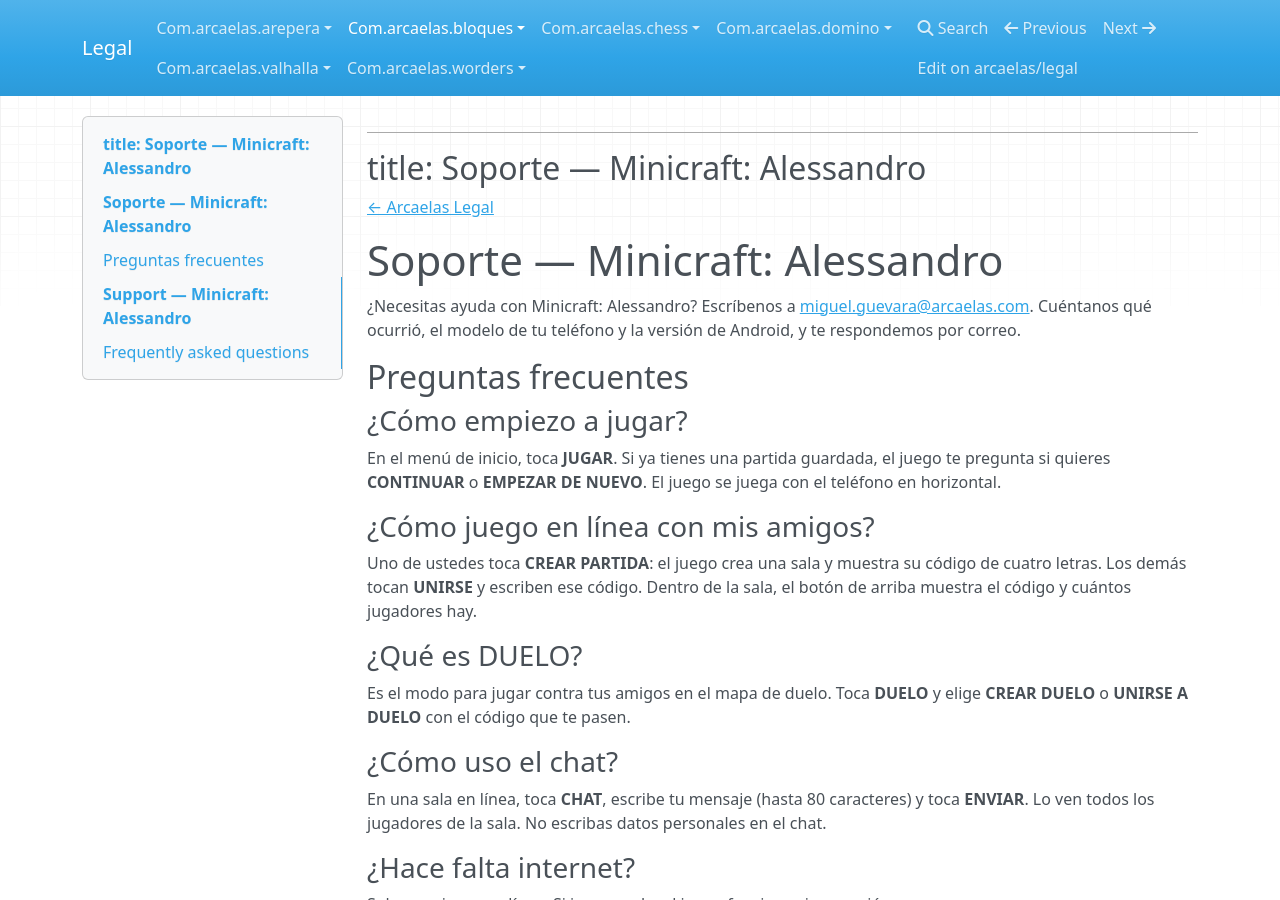
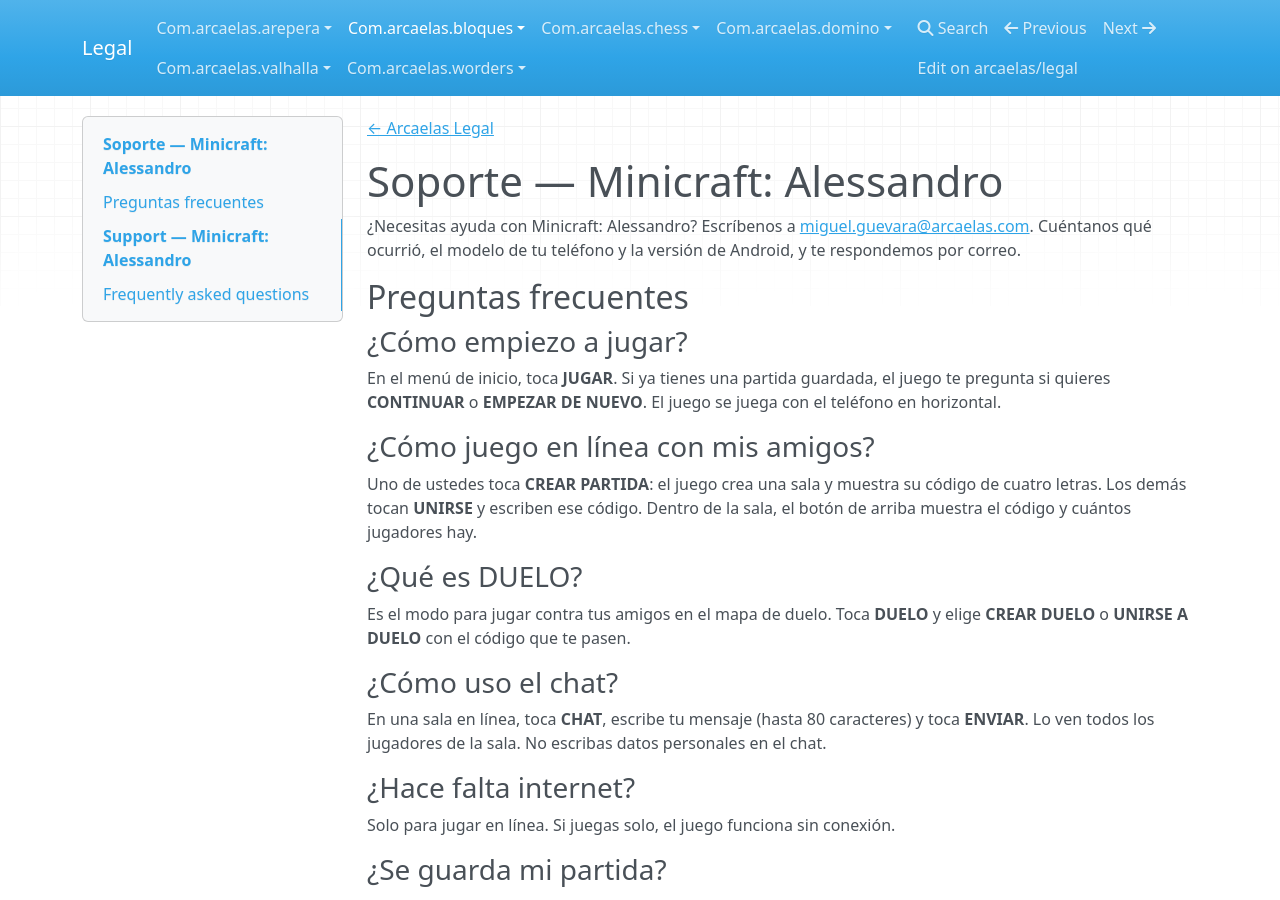
Before and after one commit to arcaelas/legal, an MkDocs documentation site: the page built from docs/com.arcaelas.bloques/support/README.md, in a window 1280 px wide and 900 px high. Built offline with MkDocs 1.6.1, drawn with Linux system fonts in a browser that asks for light colours; nearby versions of some CDN libraries.

Commit message:
fix: Minicraft: Alessandro, título de privacidad y soporte entre comillas (#28)

```diff
--- a/docs/com.arcaelas.bloques/support/README.md
+++ b/docs/com.arcaelas.bloques/support/README.md
@@ -1,5 +1,5 @@
 ---
-title: Soporte — Minicraft: Alessandro
+title: "Soporte — Minicraft: Alessandro"
 ---
 
 [← Arcaelas Legal](../../)
```
Also changed, not shown: docs/com.arcaelas.bloques/privacy/README.md (+1 -1 lines).
